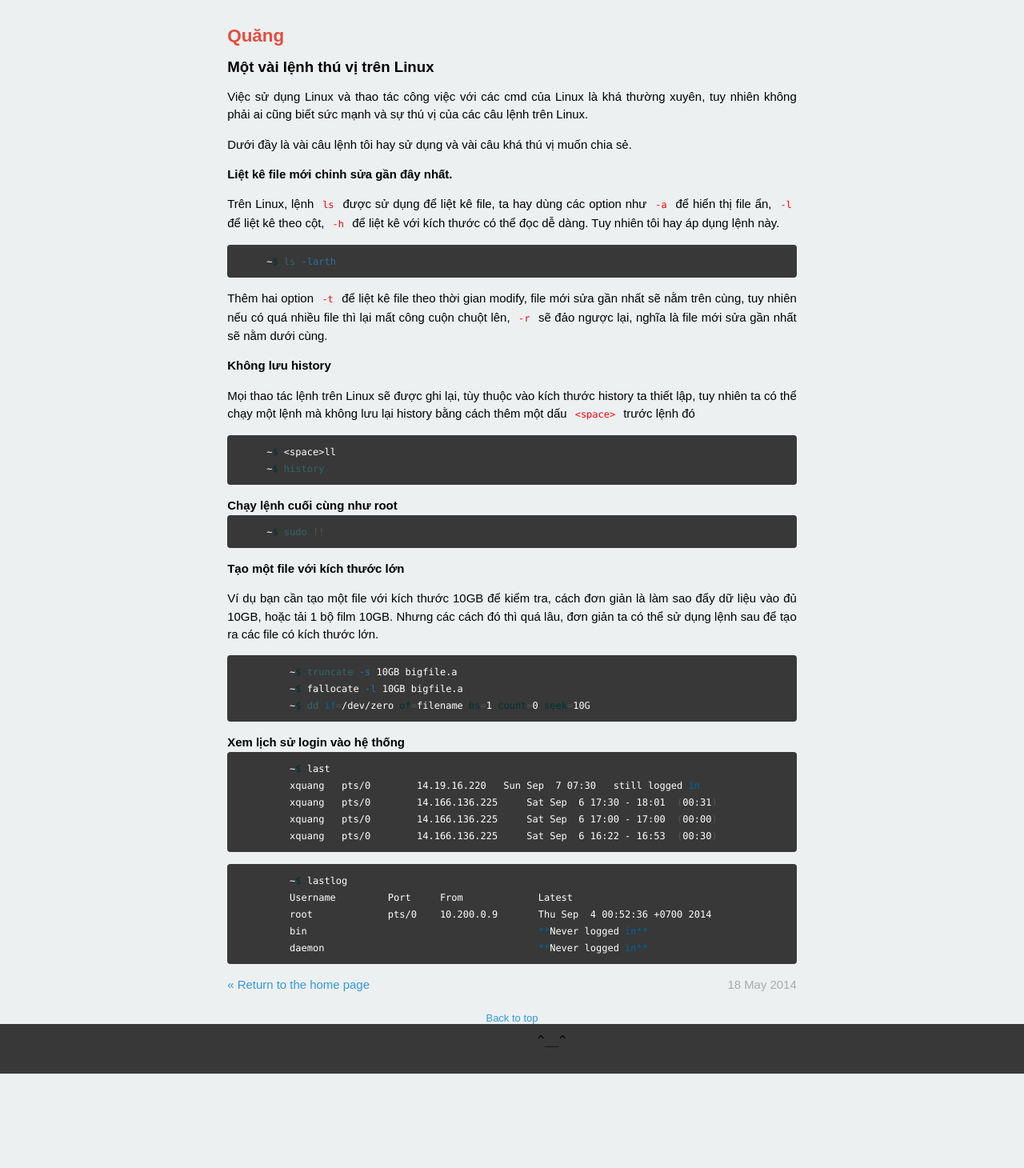
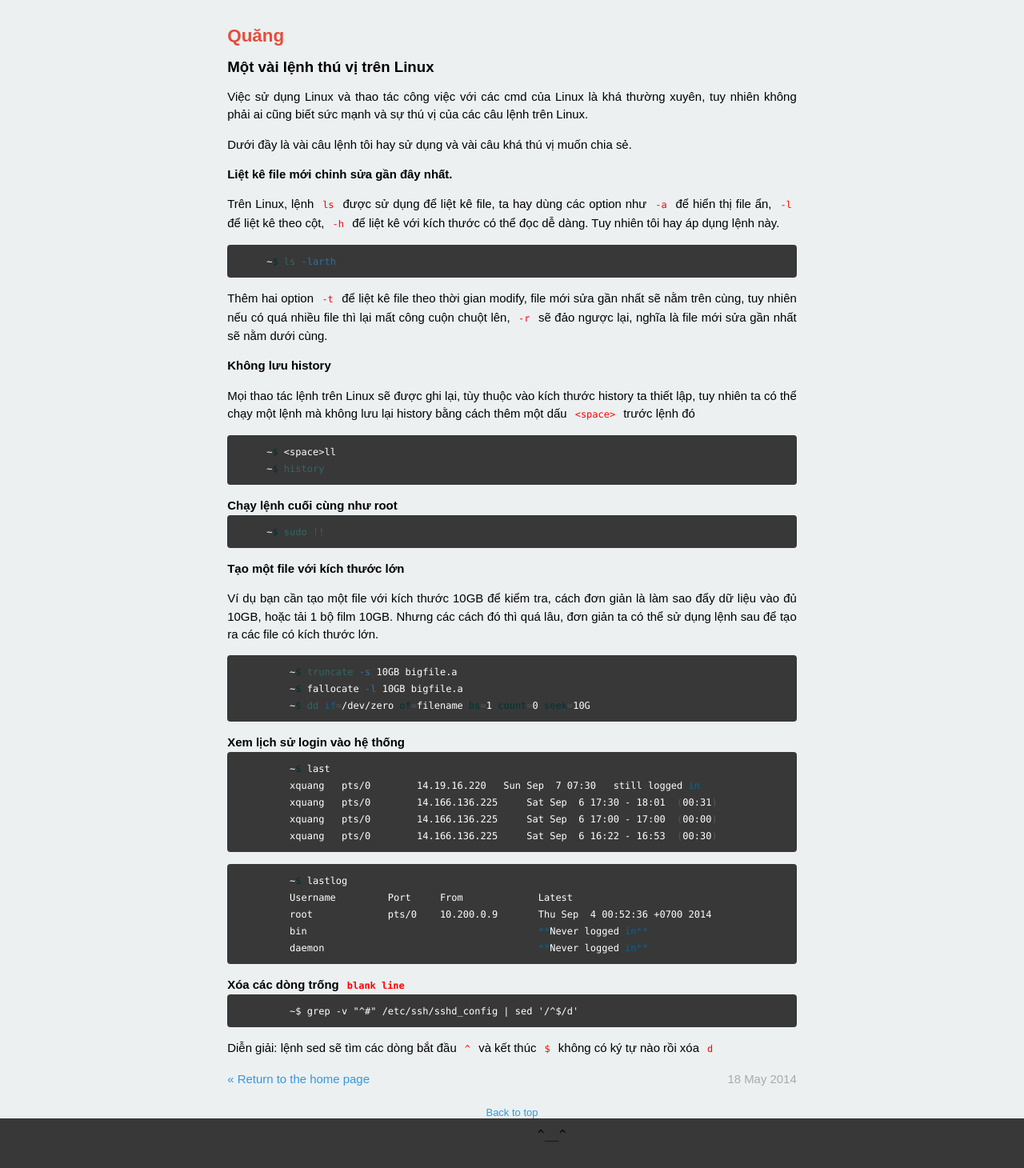
Before and after one commit to gitter-badger/xluffy.github.io, a Jekyll site: the page built from _posts/2014-05-18-fun-cmd-in-linux.md, in a window 1280 px wide. Shown: the whole page at 80% size. Built offline with Jekyll 4.4.1, drawn with Linux system fonts in a browser that asks for light colours; Markdown is read by kramdown in place of the engine named in the settings; before the commit the page ends 1342 px from its top, so only the background shows below that.

Commit message:
Xóa các dòng trắng `blank line`

````diff
--- a/_posts/2014-05-18-fun-cmd-in-linux.md
+++ b/_posts/2014-05-18-fun-cmd-in-linux.md
@@ -66,3 +66,11 @@ Ví dụ bạn cần tạo một file với kích thước 10GB để kiểm tra
 	bin                                        **Never logged in**
 	daemon                                     **Never logged in**
 ```
+
+### Xóa các dòng trống `blank line`
+
+```
+	~$ grep -v "^#" /etc/ssh/sshd_config | sed '/^$/d'
+```
+
+Diễn giải: lệnh sed sẽ tìm các dòng bắt đầu `^` và kết thúc `$` không có ký tự nào rồi xóa `d`
````
